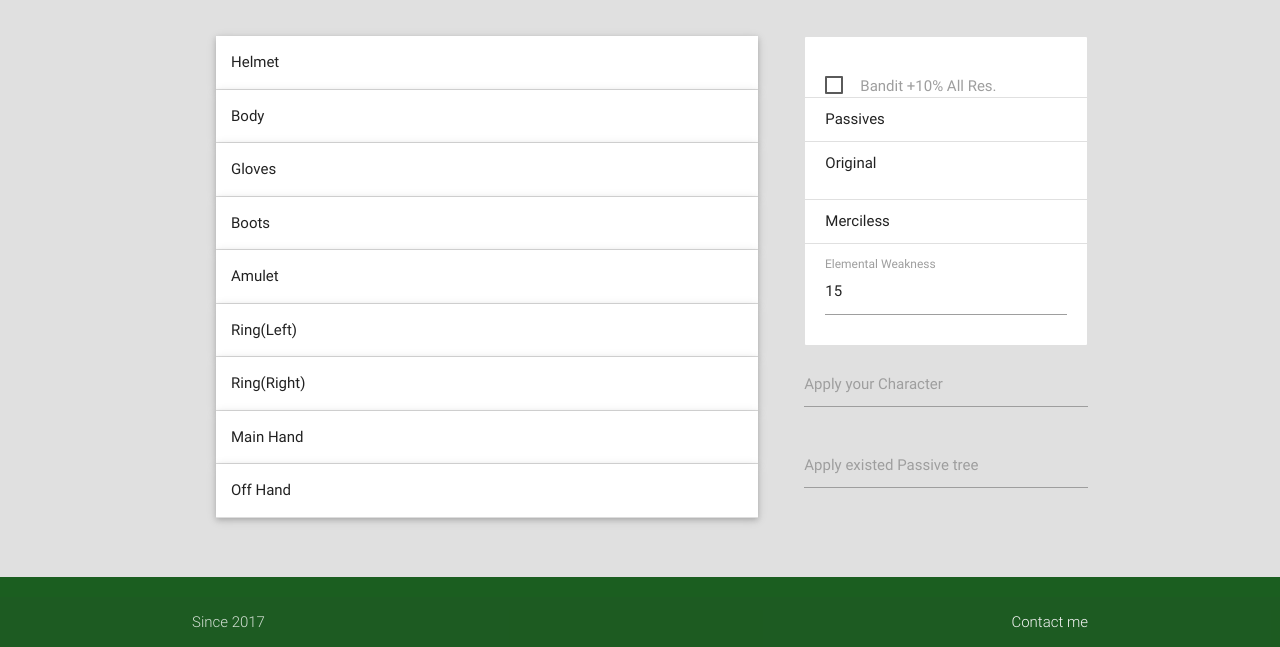
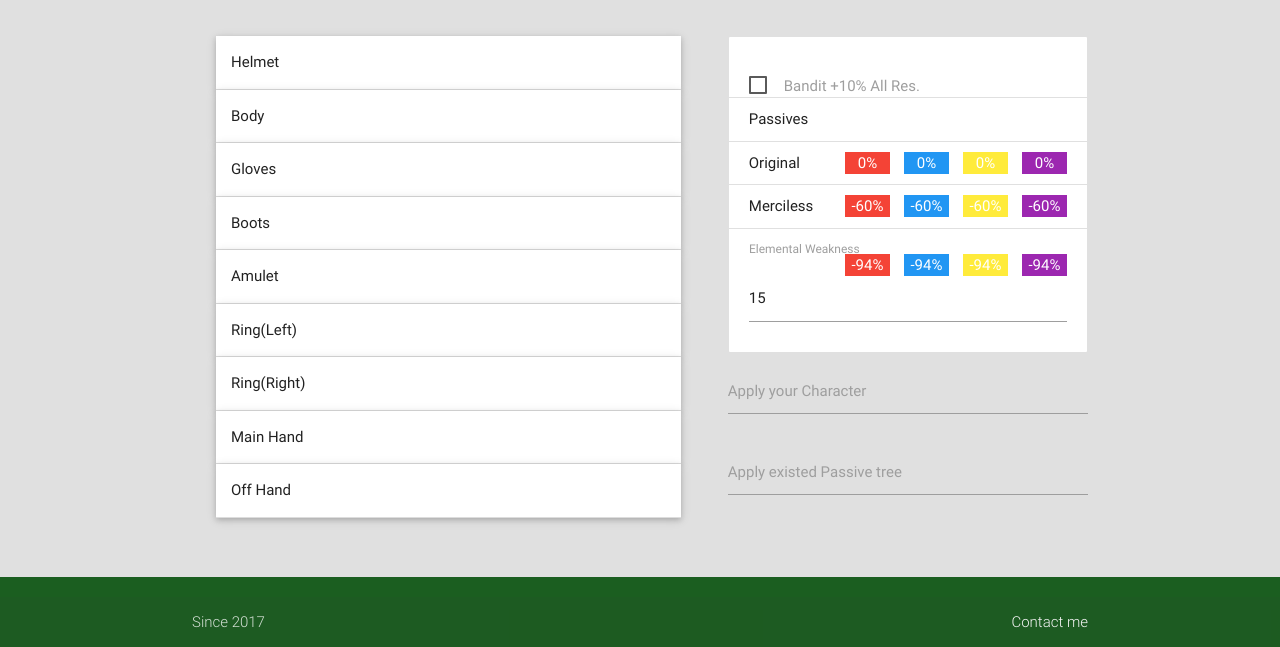
Before and after one commit to terces/poe_res_calculator, a plain HTML site: page index.html in a window 1280 px wide. Shown: the part 153-800 px from the top of the page. Drawn offline with nearby package versions, Linux system fonts and the light colour scheme.

```diff
--- a/index.html
+++ b/index.html
@@ -47,7 +47,7 @@
 		<h3 class="header center blue-grey-text">Equipment resistance calculator</h3>
 		<div class="section">
 			<div class="row">
-				<div class="col m12 l8">
+				<div class="col m12 l7">
 					<ul class="collapsible popout" data-collapsible="accordion">
 						<li>
 							<div class="collapsible-header">
@@ -294,7 +294,7 @@
 						</li>
 					</ul>
 				</div>
-				<div class="col m12 l4">
+				<div class="col m12 l5">
 					<ul class="collection">
 						<li class="collection-item">
 							<div class="input-field">
@@ -305,12 +305,24 @@
 						<li class="collection-item">Passives</li>
 						<li class="collection-item">
 							Original
-							<div class="input-field">
-							</div>
+							<span id="total_chaos" class="badge purple">0%</span>
+							<span id="total_light" class="badge yellow">0%</span>
+							<span id="total_cold" class="badge blue">0%</span>
+							<span id="total_fire" class="badge red">0%</span>
 						</li>
-						<li class="collection-item">Merciless</li>
+						<li class="collection-item">
+							Merciless
+							<span id="merci_chaos" class="badge purple">-60%</span>
+							<span id="merci_light" class="badge yellow">-60%</span>
+							<span id="merci_cold" class="badge blue">-60%</span>
+							<span id="merci_fire" class="badge red">-60%</span>
+						</li>
 						<li class="collection-item">
 							<div class="input-field">
+								<span id="elew_chaos" class="badge purple">-60%</span>
+								<span id="elew_light" class="badge yellow">-60%</span>
+								<span id="elew_cold" class="badge blue">-60%</span>
+								<span id="elew_fire" class="badge red">-60%</span>
 								<input id="curse_lvl" type="number" min="0" max="30" value="15"/>
 								<label for="curse_lvl">Elemental Weakness</label>
 							</div>
@@ -358,6 +370,7 @@
 <script>
 	// global res
 	var color_map = { 'chaos':'purple', 'light':'yellow', 'cold':'blue', 'fire':'red'};
+	var res_total = { 'fire': 0, 'cold': 0, 'light': 0, 'chaos': 0};
 
 	function bind_res_to_header( base, res) {
 
@@ -373,18 +386,49 @@
 			badge.style.display = "none"
 	};
 
+	function update_res() {
+		var ipt_ress = document.querySelectorAll( 'input[name$="-fire"],input[name$="-cold"],input[name$="-light"],input[name$="chaos"]');
+		var l = ipt_ress.length;
+		var b10 = document.querySelector('#bandit').checked;
+		var elew = Number( document.querySelector('#curse_lvl').value);
+		var ress = [ 'fire', 'cold', 'light', 'chaos'];
+
+		res_total.fire = res_total.cold = res_total.light = res_total.chaos = 0;
+		for( var i = 0; i < l; ++i) {
+			var cur = ipt_ress[i];
+			var res = cur.id.split('-')[1];
+			res_total[res] += Number( cur.value);
+		}
+		for( var i = 0; i < 4; ++i) {
+			document.querySelector( '#total_' + ress[i]).innerHTML = (b10 ? (res_total[ress[i]] + 10).toString() : res_total[ress[i]].toString()) + "%";
+			document.querySelector( '#merci_' + ress[i]).innerHTML = (b10 ? (res_total[ress[i]] + 10 - 60).toString() : (res_total[ress[i]] - 60).toString()) + "%";
+			document.querySelector( '#elew_' + ress[i]).innerHTML = (b10 ? (res_total[ress[i]] + 10 - 60 - ( 19 + elew)).toString() : (res_total[ress[i]] - 60 - ( 19 + elew)).toString()) + "%";
+		}
+
+		return ;
+	}
+
 	var ipt_ress = document.querySelectorAll( 'input[name$="-fire"],input[name$="-cold"],input[name$="-light"],input[name$="chaos"]');
 	var l = ipt_ress.length;
 	for( var i = 0; i < l; ++i) {
 		ipt_ress[i].oninput = function( e) {
-			bind_res_to_header( e.target.id.split('-')[0], e.target.id.split('-')[1]);
+			var base = e.target.id.split('-')[0];
+			var res = e.target.id.split('-')[1];
+			bind_res_to_header( base, res);
+			update_res();
 		};
 	}
-	var badge = document.querySelectorAll( '.badge');
+	var badge = document.querySelectorAll( 'div.collapsible-header span.badge');
 	l = badge.length;
 	for( var i = 0; i < l; ++i)
 		badge[i].style.display = "none";
 
+	var b10 = document.querySelector('#bandit');
+	b10.onchange = update_res;
+	var elew = document.querySelector('#curse_lvl');
+	elew.oninput= update_res;
+
+	update_res();
 </script>
 <!--
 <script>
```
